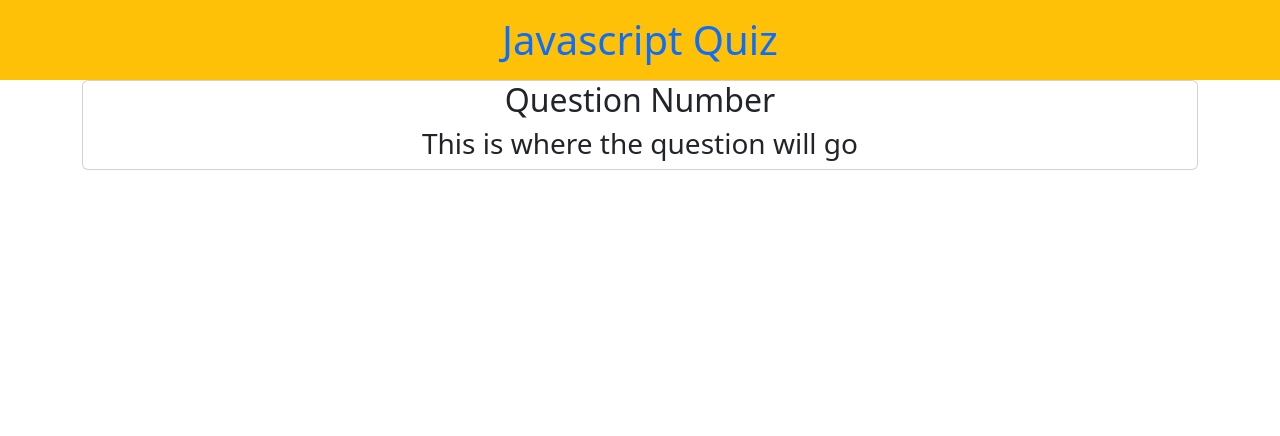
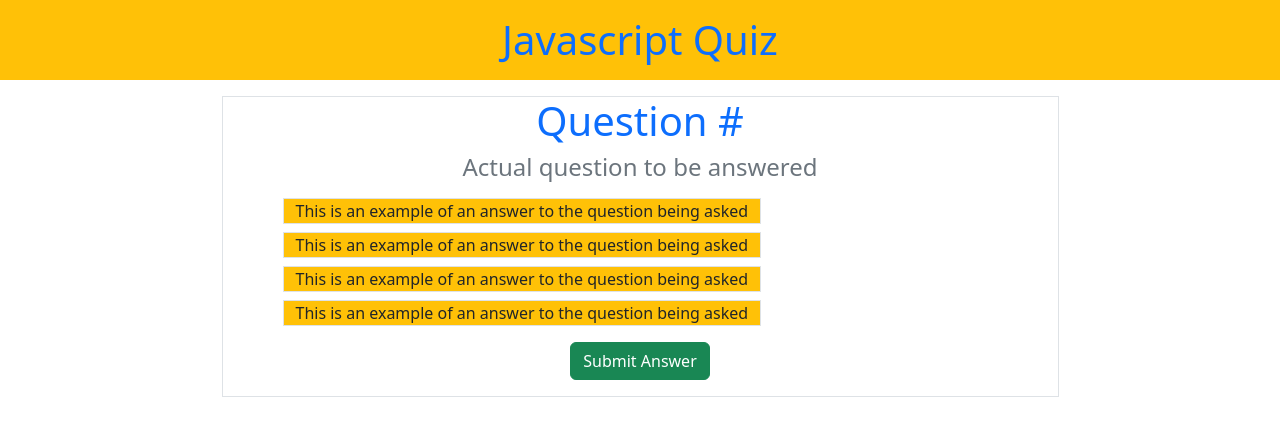
Before and after one commit to DiandreRuiz/javascript-quiz, a plain HTML site: page index.html in a window 1280 px wide. Drawn offline with nearby package versions, Linux system fonts and the light colour scheme.

Commit message:
Layed out foundation for the main quiz page

```diff
--- a/index.html
+++ b/index.html
@@ -10,7 +10,7 @@
     </head>
     <body>
         <header>
-            <div class="container-fluid bg-warning">
+            <div class="mb-3 container-fluid bg-warning">
                 <div class="row">
                     <div class="col">
                         <h1 class="text-primary text-center m-3">Javascript Quiz</h1>
@@ -20,9 +20,30 @@
             <div class="container">
                 <div class="row">
                     <div class="col">
-                        <div class="card">
-                            <h2 class="text-center">Question Number</h2>
-                            <h3 class="text-center">This is where the question will go</h3>
+                        <div class="container w-75 border">
+                            <div class="row">
+                                <div class="col"><h1 class="text-center text-primary">Question #</h1></div>
+                            </div>
+                            <div class="row mb-2">
+                                <div class="col"><h4 class="text-center text-secondary">Actual question to be answered</h4></div>
+                            </div>
+                            <div class="row mb-2 ms-5 me-3 justify-content-start">
+                                <div class="w-auto bg-warning border">This is an example of an answer to the question being asked</div>
+                            </div>
+                            <div class="row mb-2 ms-5 me-3 justify-content-start">
+                                <div class="w-auto bg-warning border">This is an example of an answer to the question being asked</div>
+                            </div>
+                            <div class="row mb-2 ms-5 me-3 justify-content-start">
+                                <div class="w-auto bg-warning border">This is an example of an answer to the question being asked</div>
+                            </div>
+                            <div class="row mb-3 ms-5 me-3 justify-content-start">
+                                <div class="w-auto bg-warning border">This is an example of an answer to the question being asked</div>
+                            </div>
+                            <div class="row justify-content-center">
+                                <div class="col-auto">
+                                    <button class="btn btn-success mb-3">Submit Answer</button>
+                                </div>
+                            </div>
                         </div>
                     </div>
                 </div>
```
